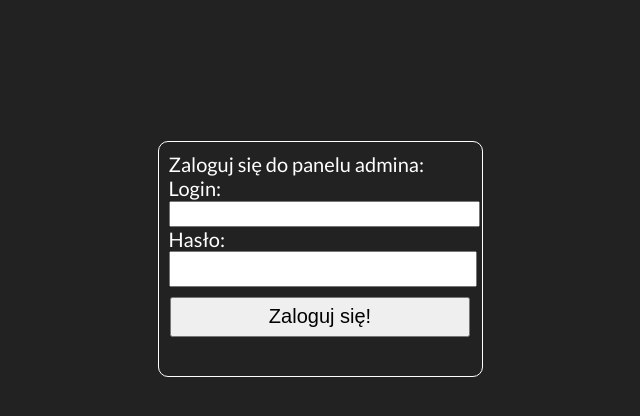
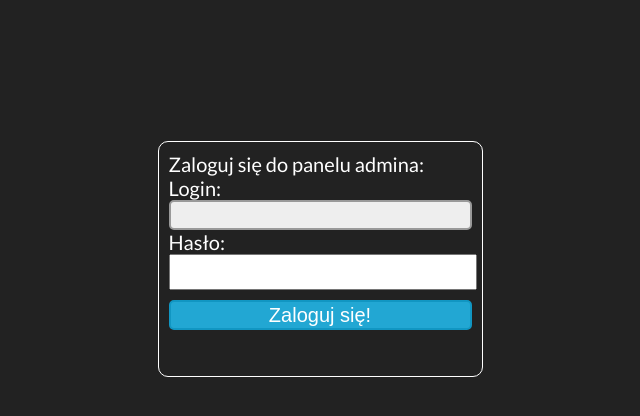
Before and after one commit to JasiekKasprzyk/Website, a PHP site: page /admin_panel/index.php in a window 1280 px wide. Shown: the part 141-557 px from the top of the page, without its empty margins (320-960 px from the left). Run offline with PHP 8.4, Linux system fonts and the light colour scheme.

Commit message:
added CSS for editing and adding articles menu

```diff
--- a/admin_panel/style.css
+++ b/admin_panel/style.css
@@ -176,14 +176,67 @@ img
 input[type=text]
 {
 	width: 100%;
-	height: 20px;
+	height: 30px;
 	font-size: 20px;
+	box-sizing: border-box;
+	border: 2px solid #999999;
+	background-color: #EEEEEE;
+	border-radius: 5px;
+	outline: none;
+}
+
+input[type=text]:focus
+{
+	border: 2px solid #1196C2;
+	-webkit-box-shadow: 0px 0px 15px 5px rgba(204,204,204,0.9);
+	-moz-box-shadow: 0px 0px 15px 5px rgba(204,204,204,0.9);
+	box-shadow: 0px 0px 15px 5px rgba(204,204,204,0.9);
 }
 
 textarea
 {
 	width: 100%;
 	height: 450px;
+	resize: none;
+	box-sizing: border-box;
+	border: 2px solid #999999;
+	background-color: #EEEEEE;
+	border-radius: 5px;
+	outline: none;
+	font-family: 'Lato', sans-serif;
+}
+
+textarea:focus
+{
+	border: 2px solid #1196C2;
+	-webkit-box-shadow: 0px 0px 15px 5px rgba(204,204,204,0.9);
+	-moz-box-shadow: 0px 0px 15px 5px rgba(204,204,204,0.9);
+	box-shadow: 0px 0px 15px 5px rgba(204,204,204,0.9);
+}
+
+input[type=submit]
+{
+	width: 100%;
+	height: 30px;
+	border: 2px solid #1196C2;
+	background-color: #22A7D3;
+	border-radius: 5px;
+	outline: none;
+	color: white;
+	font-size: 20px;
+	cursor: pointer;
+}
+
+input[type=submit]:focus
+{
+	-webkit-box-shadow: 0px 0px 15px 5px rgba(204,204,204,0.9);
+	-moz-box-shadow: 0px 0px 15px 5px rgba(204,204,204,0.9);
+	box-shadow: 0px 0px 15px 5px rgba(204,204,204,0.9);
+}
+
+input[type=submit]:hover
+{
+	background-color: #1196C2;
 }
 
 @media (max-width: 750px)
```
